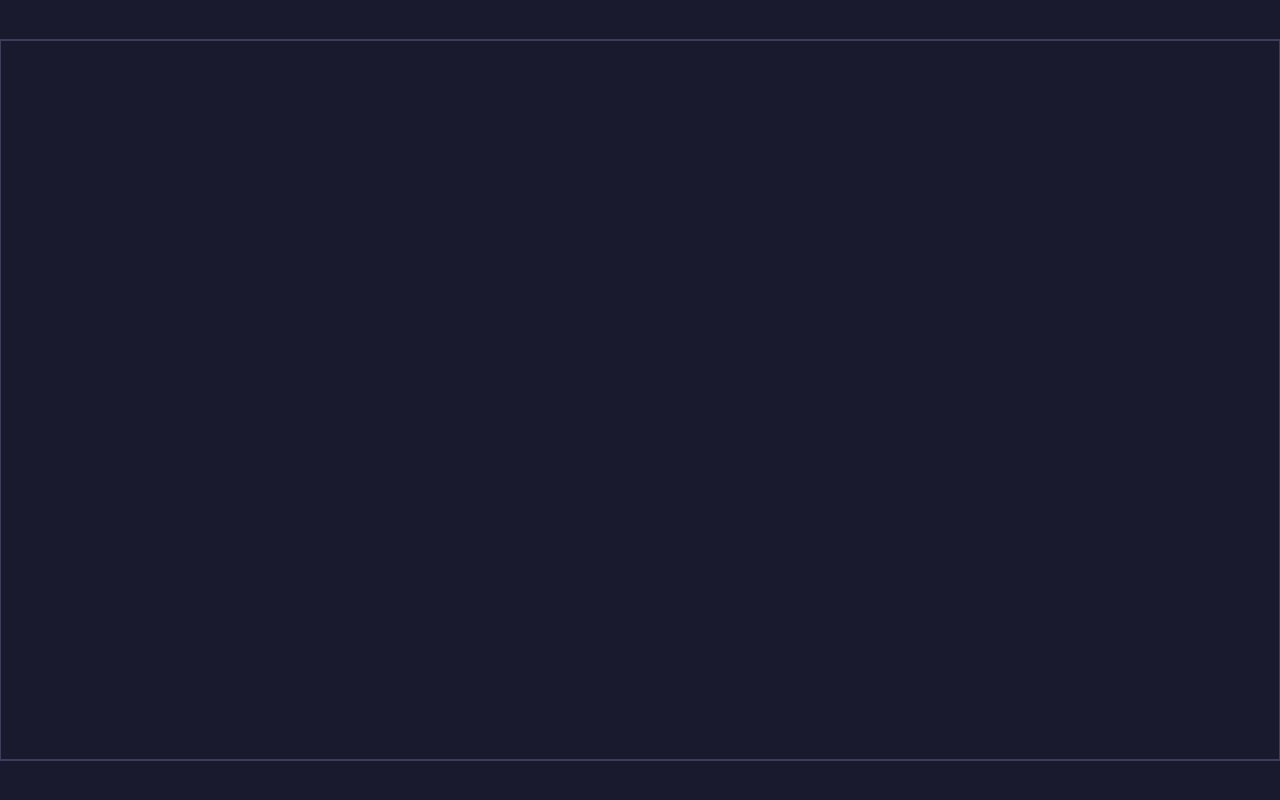
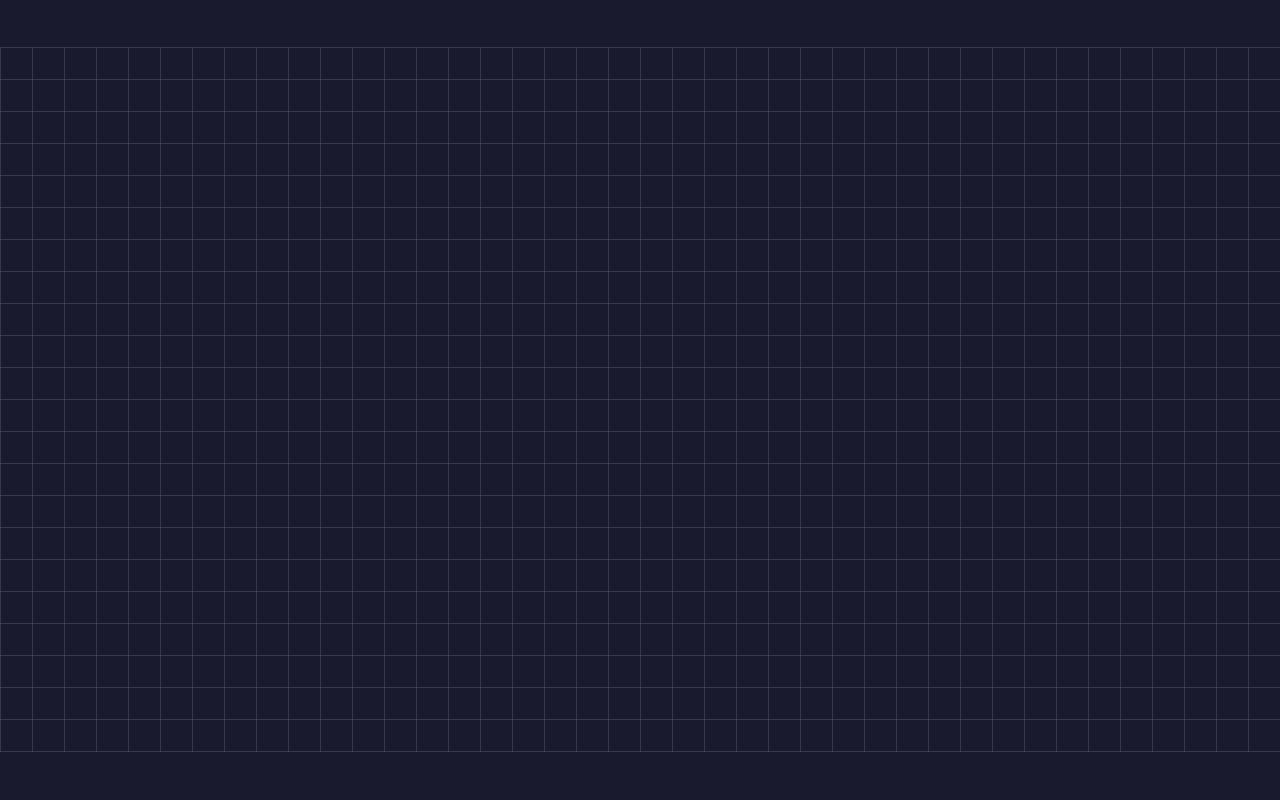
Before and after one commit to EdmondWang/ed-horizontal, a website built with Vite: page index.html in a window 1280 px wide. Built offline with nearby package versions, Linux system fonts and the light colour scheme; animation ran at ten frames a second.

Commit message:
adjust grid sys

```diff
--- a/index.html
+++ b/index.html
@@ -33,10 +33,9 @@
         height: 100%;
       }
 
+      /* 画布尺寸由 Pixi（autoDensity 时内联 style）控制，勿用 100% 强拉，以免与 renderer 比例不一致产生裁切感 */
       #game-container canvas {
         display: block;
-        width: 100%;
-        height: 100%;
       }
     </style>
   </head>
--- a/src/core/Game.ts
+++ b/src/core/Game.ts
@@ -1,4 +1,4 @@
-import { Application, Container } from 'pixi.js'
+import { Application, Container, Renderer } from 'pixi.js'
 import { applyLetterbox } from './Viewport'
 
 /** 每帧回调，参数为与上一帧的时间间隔（秒）。 */
@@ -25,7 +25,10 @@ export class Game {
     Omit<GameConfig, 'designWidth' | 'designHeight'>
   private readonly worldRoot: Container
   private frameCallback: GameFrameCallback | null = null
-  private readonly onResize = (): void => this.syncLetterbox()
+  /** 放在下一帧执行，确保排在 Pixi ResizePlugin 的 resize 之后，使用最新 renderer 尺寸。 */
+  private readonly onResize = (): void => {
+    requestAnimationFrame(() => this.syncLetterbox())
+  }
   private readonly onTick = (): void => {
     if (!this.app) return
     this.frameCallback?.(this.app.ticker.deltaMS / 1000)
@@ -54,12 +57,32 @@ export class Game {
     return this.config.designHeight
   }
 
+  /** 初始化后可访问，用于屏幕空间叠加层（如自适应调试网格）。 */
+  get renderer(): Renderer {
+    if (!this.app) {
+      throw new Error('Game 尚未 init')
+    }
+    return this.app.renderer
+  }
+
+  /** 初始化后可访问；`world` 为其子节点，用于 letterbox 内玩法坐标。 */
+  get stage(): Container {
+    if (!this.app) {
+      throw new Error('Game 尚未 init')
+    }
+    return this.app.stage
+  }
+
   async init(): Promise<void> {
     if (this.app) return
 
+    const mount = document.getElementById('game-container')
+    /** 与画布挂载的容器一致，避免 innerWidth/innerHeight 与容器 client 尺寸不一致导致 letterbox 与可见区域错位。 */
+    const resizeTarget: Window | HTMLElement = mount ?? window
+
     const app = new Application()
     await app.init({
-      resizeTo: window,
+      resizeTo: resizeTarget,
       backgroundColor: this.config.backgroundColor,
       antialias: this.config.antialias,
       resolution: this.config.resolution,
@@ -69,7 +92,6 @@ export class Game {
     this.app = app
     app.stage.addChild(this.worldRoot)
 
-    const mount = document.getElementById('game-container')
     if (mount) {
       mount.appendChild(app.canvas)
     } else {
@@ -77,7 +99,7 @@ export class Game {
     }
 
     window.addEventListener('resize', this.onResize)
-    this.syncLetterbox()
+    this.onResize()
 
     app.ticker.add(this.onTick)
   }
--- a/src/core/Viewport.ts
+++ b/src/core/Viewport.ts
@@ -28,8 +28,15 @@ export function applyLetterbox(
 ): void {
   const scale = Math.min(screenWidth / designWidth, screenHeight / designHeight)
   world.scale.set(scale)
-  world.position.set(
-    (screenWidth - designWidth * scale) / 2,
-    (screenHeight - designHeight * scale) / 2
-  )
+
+  const scaledW = designWidth * scale
+  const scaledH = designHeight * scale
+  let x = (screenWidth - scaledW) * 0.5
+  let y = (screenHeight - scaledH) * 0.5
+
+  // 抵消浮点误差，避免整块画面超出 renderer 一像素而被裁切（底部/侧边看起来像「少一行」）
+  x = Math.max(0, Math.min(x, screenWidth - scaledW))
+  y = Math.max(0, Math.min(y, screenHeight - scaledH))
+
+  world.position.set(x, y)
 }
--- /dev/null
+++ b/src/debug/adaptiveDebugGrid.ts
@@ -0,0 +1,107 @@
+import { Container, Graphics } from 'pixi.js'
+
+export interface MountAdaptiveDebugGridOptions {
+  /**
+   * 参考单元格边长，仅用于从设计分辨率推导列数、行数；不参与实际像素边长计算。
+   */
+  referenceCellSize: number
+  /** 设计分辨率宽度（列数 = floor(designWidth / referenceCellSize)）。 */
+  designWidth: number
+  /** 设计分辨率高度（行数 = floor(designHeight / referenceCellSize)）。 */
+  designHeight: number
+  /** 当前渲染区域尺寸（与 `renderer.width` / `height` 一致，一般为画布 CSS 像素）。 */
+  getRendererSize: () => { width: number; height: number }
+  /** 挂在 stage 上，使用屏幕/画布坐标（不受 letterbox 的 world 缩放影响）。 */
+  stage: Container
+  /** 可选：监听容器尺寸（与 Game 的 resizeTo 目标一致），避免仅 window resize 遗漏的布局变化。 */
+  resizeObserveTarget?: HTMLElement | null
+  lineColor?: number
+  lineWidth?: number
+  lineAlpha?: number
+}
+
+/**
+ * 在「当前窗口/画布」内铺满整数格：实际边长 = min(宽/列数, 高/行数)，
+ * 整块网格水平、垂直居中，故左右留白相等、上下留白相等，且不会出现半格裁切。
+ */
+export function mountAdaptiveDebugGrid(
+  options: MountAdaptiveDebugGridOptions
+): { update: () => void; destroy: () => void } {
+  const {
+    referenceCellSize,
+    designWidth,
+    designHeight,
+    getRendererSize,
+    stage,
+    resizeObserveTarget,
+    lineColor = 0x5a5a78,
+    lineWidth = 1,
+    lineAlpha = 0.45
+  } = options
+
+  const cols = Math.max(1, Math.floor(designWidth / referenceCellSize))
+  const rows = Math.max(1, Math.floor(designHeight / referenceCellSize))
+
+  const g = new Graphics()
+  g.label = 'adaptive-debug-grid'
+  stage.addChild(g)
+
+  const redraw = (): void => {
+    const { width: W, height: H } = getRendererSize()
+    if (W <= 0 || H <= 0) {
+      return
+    }
+
+    const cellSize = Math.min(W / cols, H / rows)
+    const gridW = cols * cellSize
+    const gridH = rows * cellSize
+    const offsetX = (W - gridW) / 2
+    const offsetY = (H - gridH) / 2
+
+    g.clear()
+    g.position.set(offsetX, offsetY)
+
+    for (let i = 0; i <= cols; i++) {
+      const x = i * cellSize
+      g.moveTo(x, 0)
+      g.lineTo(x, gridH)
+    }
+    for (let j = 0; j <= rows; j++) {
+      const y = j * cellSize
+      g.moveTo(0, y)
+      g.lineTo(gridW, y)
+    }
+
+    g.stroke({
+      width: lineWidth,
+      color: lineColor,
+      alpha: lineAlpha,
+      alignment: 1
+    })
+  }
+
+  const scheduleRedraw = (): void => {
+    requestAnimationFrame(redraw)
+  }
+
+  window.addEventListener('resize', scheduleRedraw)
+
+  let resizeObserver: ResizeObserver | null = null
+  if (resizeObserveTarget && typeof ResizeObserver !== 'undefined') {
+    resizeObserver = new ResizeObserver(scheduleRedraw)
+    resizeObserver.observe(resizeObserveTarget)
+  }
+
+  scheduleRedraw()
+
+  return {
+    update: redraw,
+    destroy: (): void => {
+      window.removeEventListener('resize', scheduleRedraw)
+      resizeObserver?.disconnect()
+      resizeObserver = null
+      g.removeFromParent()
+      g.destroy()
+    }
+  }
+}
--- a/src/main.ts
+++ b/src/main.ts
@@ -1,6 +1,11 @@
-import { Graphics } from 'pixi.js'
 import { Game } from './core/Game'
+import { mountAdaptiveDebugGrid } from './debug/adaptiveDebugGrid'
 import { pixiColors } from './utils/pixiColors'
+
+/**
+ * 参考格子边长，仅用于从设计分辨率推导「列数、行数」；实际像素边长由当前窗口与列/行数决定。
+ */
+const DEBUG_GRID_CELL_SIZE = 32
 
 /**
  * 第一阶段：启动流程、letterbox 世界与可选的开发用边框。
@@ -15,10 +20,19 @@ async function main() {
 
   await game.init()
 
-  const outline = new Graphics()
-  outline.rect(0, 0, game.designWidth, game.designHeight)
-  outline.stroke({ width: 2, color: pixiColors.strokeMuted })
-  game.world.addChild(outline)
+  const mount = document.getElementById('game-container')
+
+  mountAdaptiveDebugGrid({
+    referenceCellSize: DEBUG_GRID_CELL_SIZE,
+    designWidth: game.designWidth,
+    designHeight: game.designHeight,
+    getRendererSize: () => ({
+      width: game.renderer.width,
+      height: game.renderer.height
+    }),
+    stage: game.stage,
+    resizeObserveTarget: mount
+  })
 }
 
 main().catch((err) => {
```
